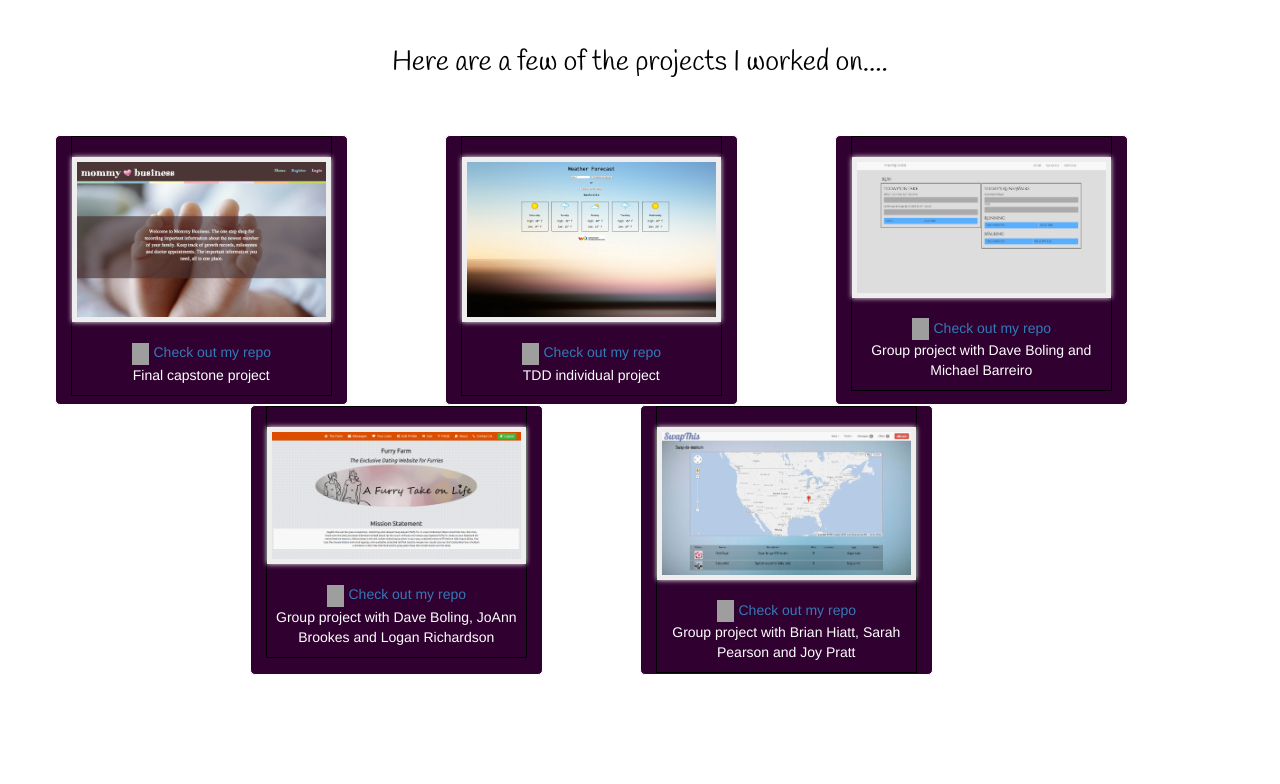
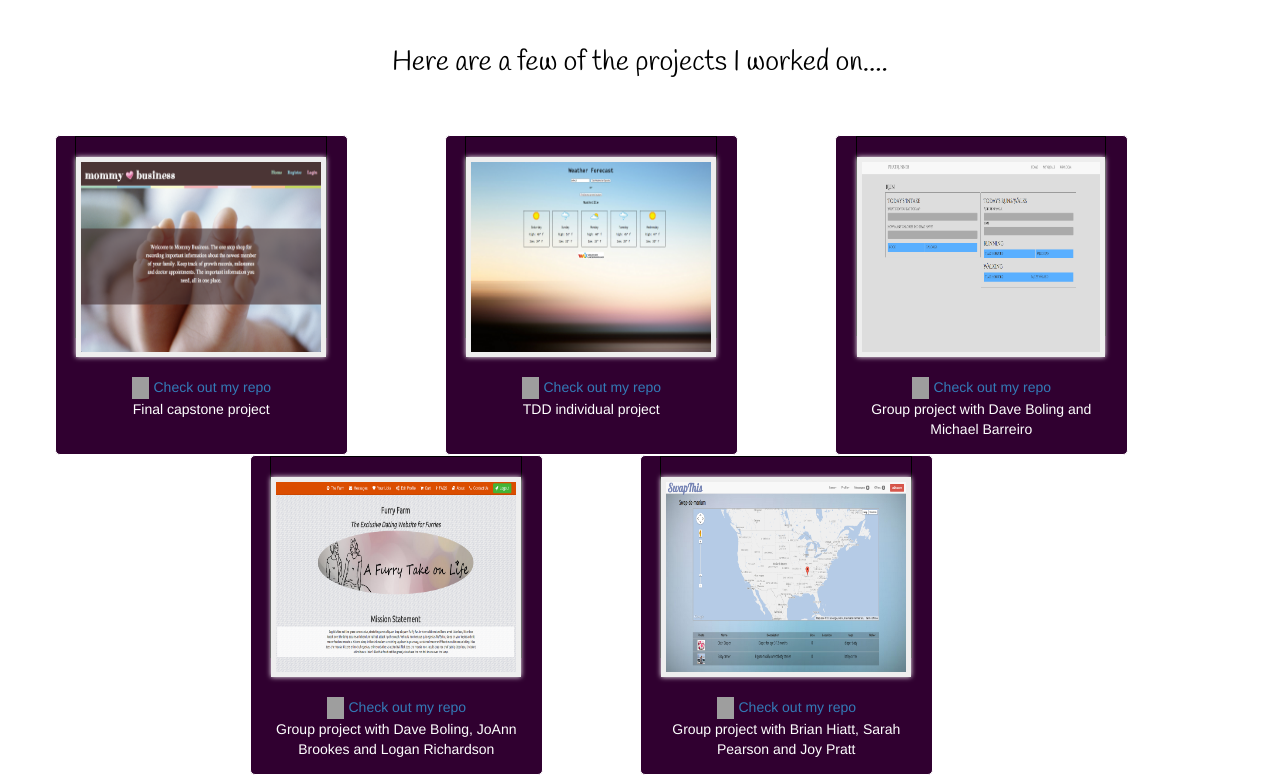
Before and after one commit to jessicafraines/jessicafraines.github.io, a website: page index.html in a window 1280 px wide. Shown: the part 1760-2544 px from the top of the page. Drawn offline with Linux system fonts and the light colour scheme; grey boxes are pictures that could not be loaded; a web font is replaced by a local one.

Commit message:
made chnge for safari brwsr com

```diff
--- a/css/main.css
+++ b/css/main.css
@@ -171,13 +171,12 @@ li {
   text-align: center;
   border-radius: 5px;
   width: 100%;
-  min-height: 270px !important;
-  max-height: 270px !important;
+  min-height: 320px !important;
 }
 
 .parent {
-  height: 100%;
-  width: 100%;
+  height: 200px;
+  width: 250px;
 }
 
 .project {
```
Also changed, not shown: _site/css/main.css.
